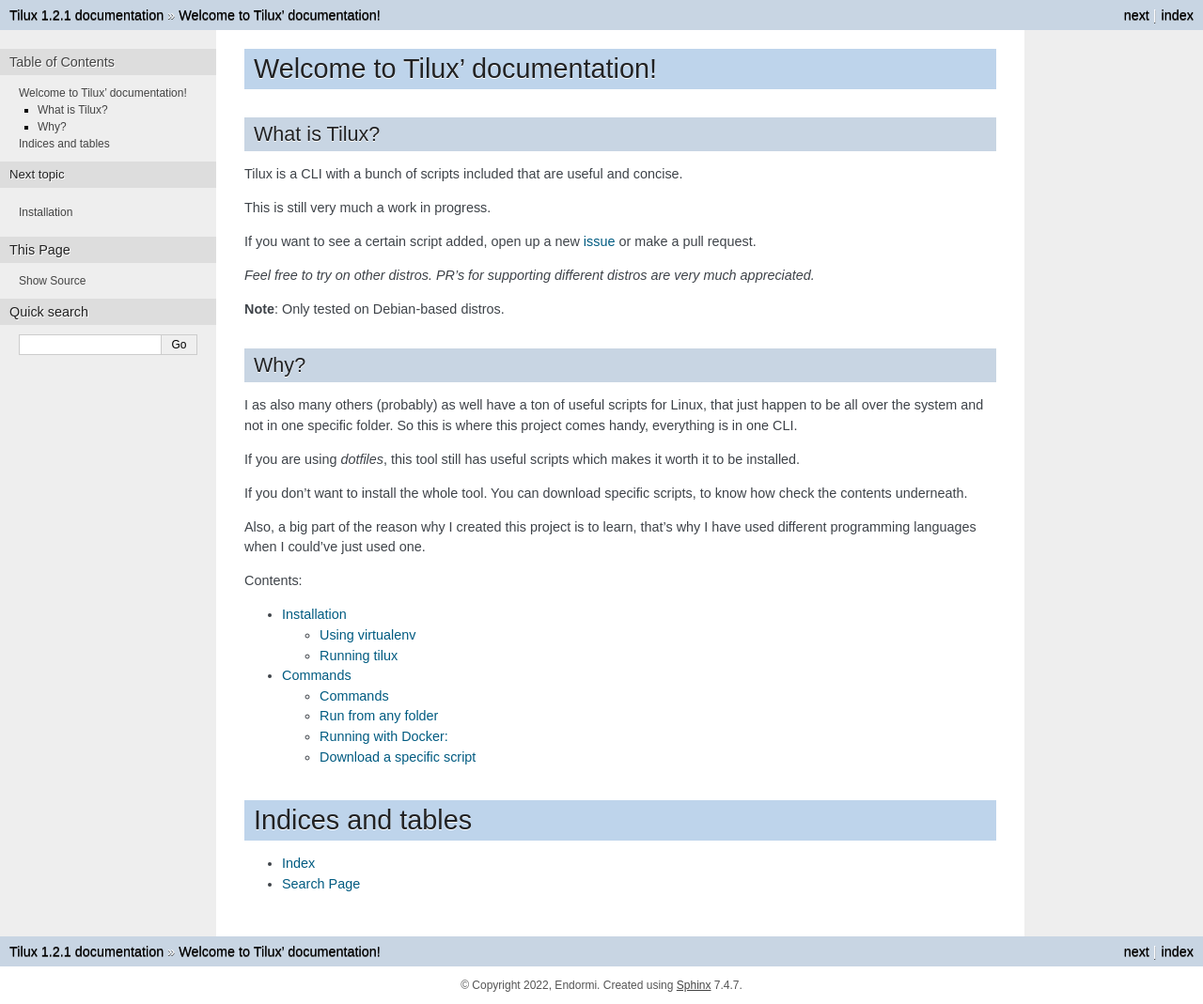
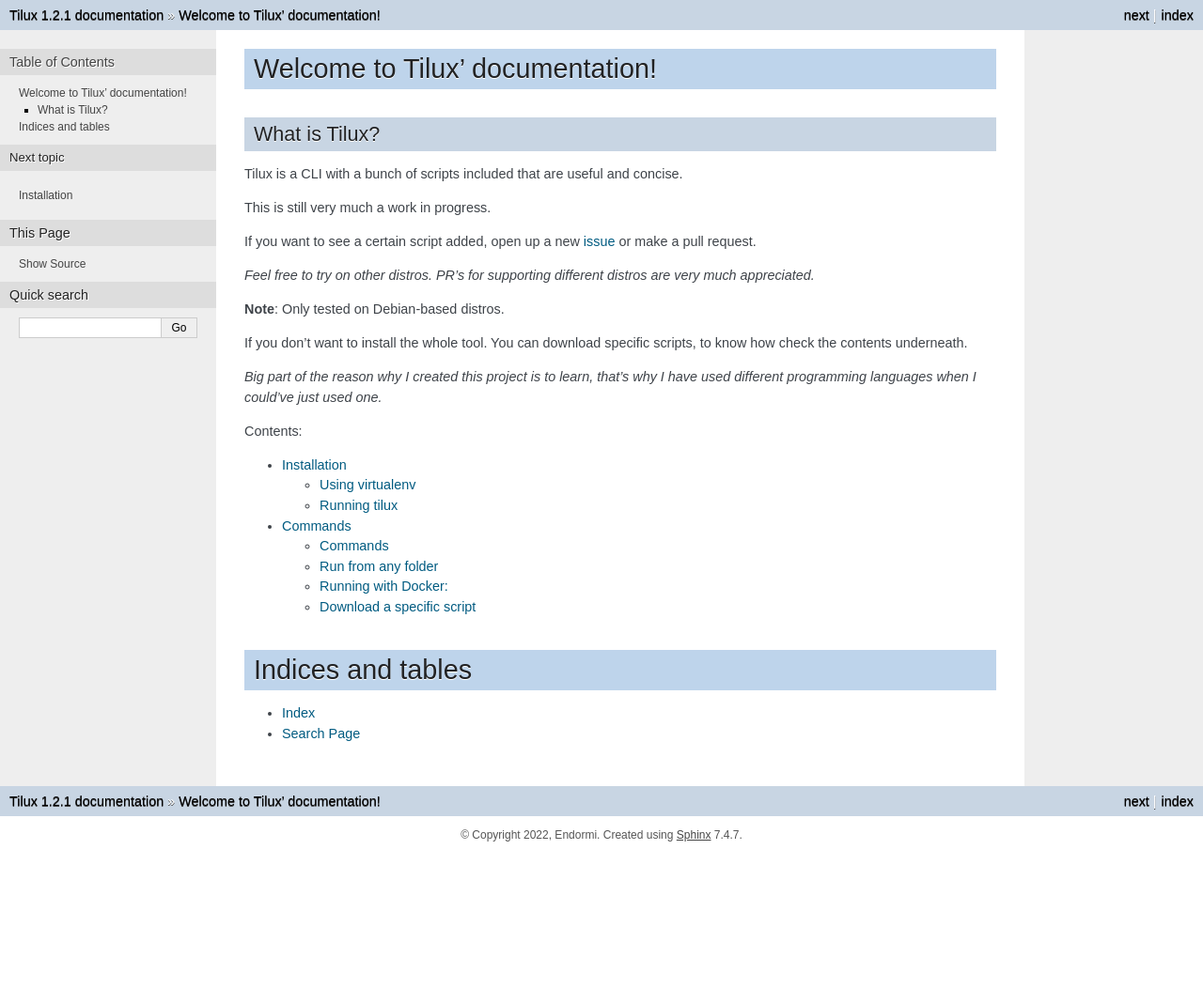
Before and after one commit to endormi/tilux, a Sphinx documentation site: the page built from docs/source/index.rst, in a window 1280 px wide. Shown: the whole page at 94% size. Built offline with Sphinx 7.4.7, drawn with Linux system fonts in a browser that asks for light colours; after the commit the page ends 909 px from its top, so only the background shows below that.

Commit message:
Update description

```diff
--- a/docs/source/index.rst
+++ b/docs/source/index.rst
@@ -21,17 +21,9 @@
 
 **Note**: Only tested on Debian-based distros.
 
-Why?
-----
-
-I as also many others (probably) as well have a ton of useful scripts for Linux, that just happen to be all over
-the system and not in one specific folder. So this is where this project comes handy, everything is in one CLI.
-
-If you are using `dotfiles`, this tool still has useful scripts which makes it worth it to be installed.
-
 If you don't want to install the whole tool. You can download specific scripts, to know how check the contents underneath.
 
-Also, a big part of the reason why I created this project is to learn, that's why I have used different programming languages when I could've just used one.
+*Big part of the reason why I created this project is to learn, that's why I have used different programming languages when I could've just used one.*
 
 .. toctree::
    :maxdepth: 2
```
Also changed, not shown: README.md (+1 -8 lines).
